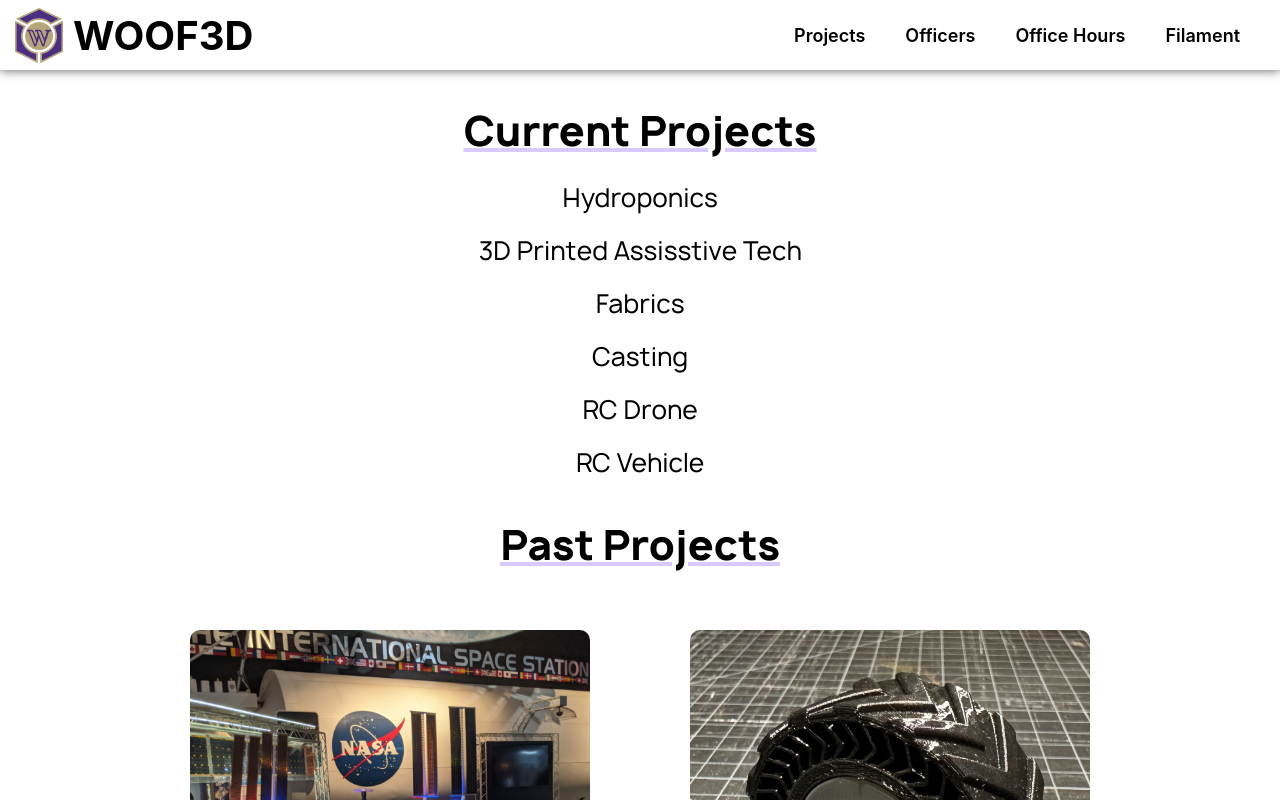
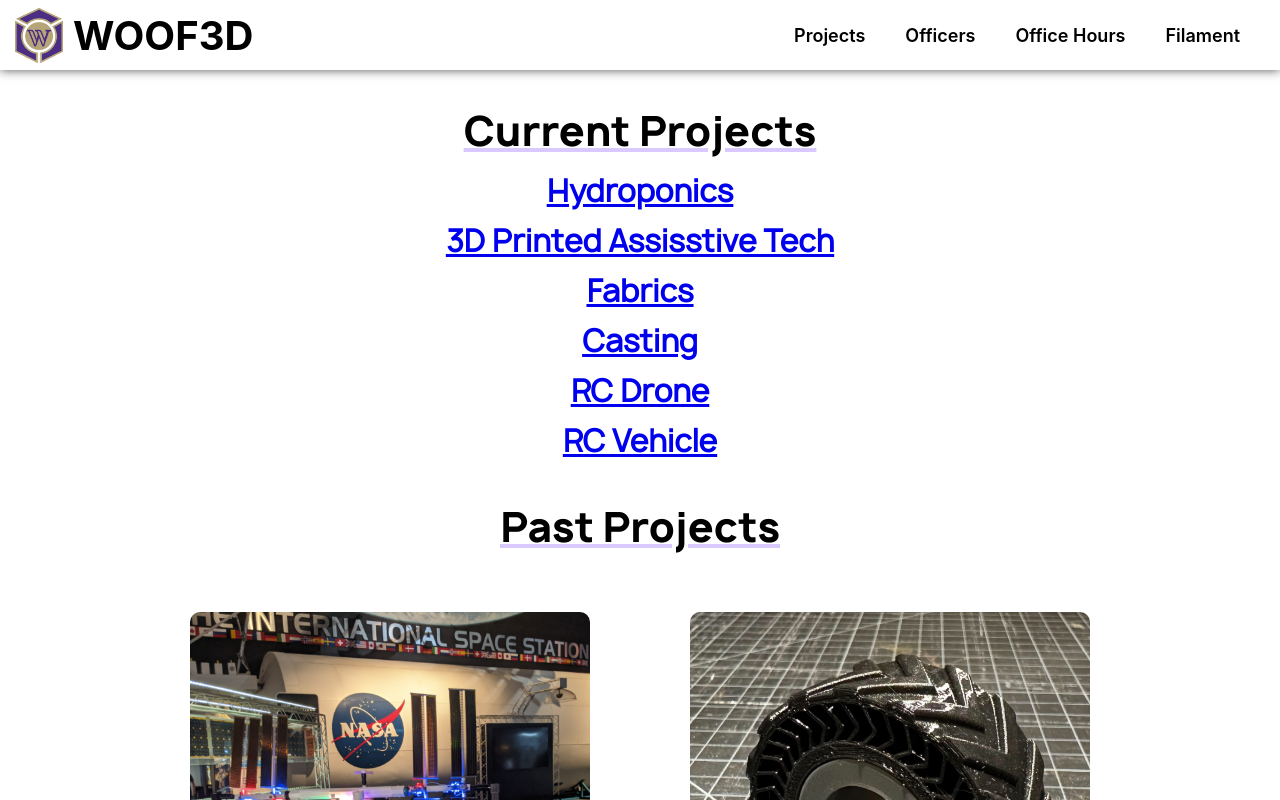
Before and after one commit to woof3dUW/WOOF3D-Website, a React (Create React App) app: page /projects in a window 1280 px wide. Shown: the top 800 px of the page. Built offline with nearby package versions, Linux system fonts and the light colour scheme.

Commit message:
Added descriptions to current projects

```diff
--- a/src/components/ImageSlider.js
+++ b/src/components/ImageSlider.js
@@ -3,6 +3,8 @@ import "./ImageSlider.css";
 
 export const ImageSlider = ({slides}) => {
     const [currentIndex, setCurrentIndex] = useState(0);
+
+    if (slides.length === 0) return <></>;
 
     const prevSlide = () => {
         const isFirstSlide = currentIndex === 0;
--- a/src/pages/IndividualProjectPage.js
+++ b/src/pages/IndividualProjectPage.js
@@ -19,7 +19,7 @@ export const IndividualProjectPage = () => {
             <main className="MainContent" onLoad={scrollToTop()}>
                 <div className="Section">
                     <h1 className="Head">{title}</h1>
-                    <div className="SliderContainer">
+                    <div className="SliderContainer" style={slides.length === 0 ? {display: "none"} : {}}>
                         <ImageSlider slides={slides}/>
                     </div>
                     <br/>
--- a/src/pages/ProjectsPage.js
+++ b/src/pages/ProjectsPage.js
@@ -61,22 +61,59 @@ export const ProjectsPage = () => {
 
     const current = [
         {
-            title: "Hydroponics"
+            title: "Hydroponics",
+            slides: [],
+            text: [
+                `Students will be working together to design and assemble a functional hydroponic tower. The tower would house a variety of plants to be chosen by the students.
+                The tower will feature automated sensors for the management of soil chemistry, water levels, and general plant health.
+                This project will encompass various skills such as: CAD, 3D printing, controls, electronics, and gardening.`
+            ]
         },
         {
-            title: "3D Printed Assisstive Tech"
+            title: "3D Printed Assisstive Tech",
+            slides: [],
+            text: [
+                `This is a collaborative project with the Washington Assistive Technology Act Program (WATAP) and Husky Adapt.
+                The Assistive Technology Support Technician for WATAP, Brennen Johnston, has reached out to Husky Adapt and WOOF3D
+                to request help in the expansion of a design library of 3D printed assistive devices. Members of this project will work with Brennen to identify various needs for assistive technology,
+                design devices to help address these needs, test these devices, and add final designs to an open source library for public use.
+                Students will engage in the following skills: CAD, human centered design and engineering, electronics and programming. `
+            ]
         },
         {
-            title: "Fabrics"
+            title: "Fabrics",
+            slides: [],
+            text: [
+                `This is the continuation of a project from last year which attempted to 3D print various clothing/wearables and fabrics.
+                Members will each choose an article of wear to design, print, and test each quarter. Each item will be made to a specific theme with the larger goal of a complete outfit,
+                fitted for any size to wear. Members will engage with the following skills: CAD and 3D printing  `
+            ]
         },
         {
-            title: "Casting"
+            title: "Casting",
+            slides: [],
+            text: [
+                `This project aims at experimenting with various casting techniques, tools, and materials to create various objects.
+                Students will use technologies like 3D printing or subtractive manufacturing to create molds and other tooling for casting.
+                Students will perform repeat casts of the same object using different techniques and materials such as concrete, metal, resin, or plaster to compare casting quality and applications.`
+            ]
         },
         {
-            title: "RC Drone"
+            title: "RC Drone",
+            slides: [],
+            text: [
+                `This project aims to explore the viability and design of a propeller drone with rotors which spin about the horizontal axis.
+                Members will explore skills in: electronics, programming, CAD, 3D printing, and controls. `
+            ]
         },
         {
-            title: "RC Vehicle"
+            title: "RC Vehicle",
+            slides: [],
+            text: [
+                `This project is a continuation of a project from last year which involved designing and 3D printing functional components for an RC vehicle.
+                So far, the team has experimented with various prototype components of a remote control car.
+                Along the way, unique concepts such as magnetic suspension and airless tires have been modeled and printed.`
+            ]
         }
     ]
 
@@ -103,9 +140,11 @@ export const ProjectsPage = () => {
                 {url: rcvehicle4, title: "rcvehicle4"}
             ],
             text: [
-                `The casting project explored a diverse use case of 3D-printing and digital fabrication to convert 3D-printed prototypes
-                to physical aluminum-casted objects. The goal was to design a model, sand or investment cast it with molten aluminum,
-                and post-process it to form a durable and everlasting piece.`
+                `The RC Vehicle project has provided an opportunity for students to practice designing and 3D printing functional components.
+                So far, the team has experimented with various prototype components of a remote control car.
+                Along the way, unique concepts such as magnetic suspension and airless tires have been modeled and printed.
+                In the future, the goal is to combine the individual components and ideas into a functional vehicle.
+`
             ]
         },
         {
@@ -306,7 +345,9 @@ export const ProjectsPage = () => {
             <main className="MainContent" onLoad={scrollToTop()}>
                 <h1 className="Head Center">Current Projects</h1>
                 {current.map((project, projectIndex) => (
-                    <div className="Text Center">{project.title}</div>
+                    <Link className="Name Center" to="/projects/project" state={{title: project.title, slides: project.slides, text: project.text}}>
+                        <div>{project.title}</div>
+                    </Link>
                 ))}
                 <h1 className="Head Center">Past Projects</h1>
                 {projects.map((project, projectIndex) => (
```
